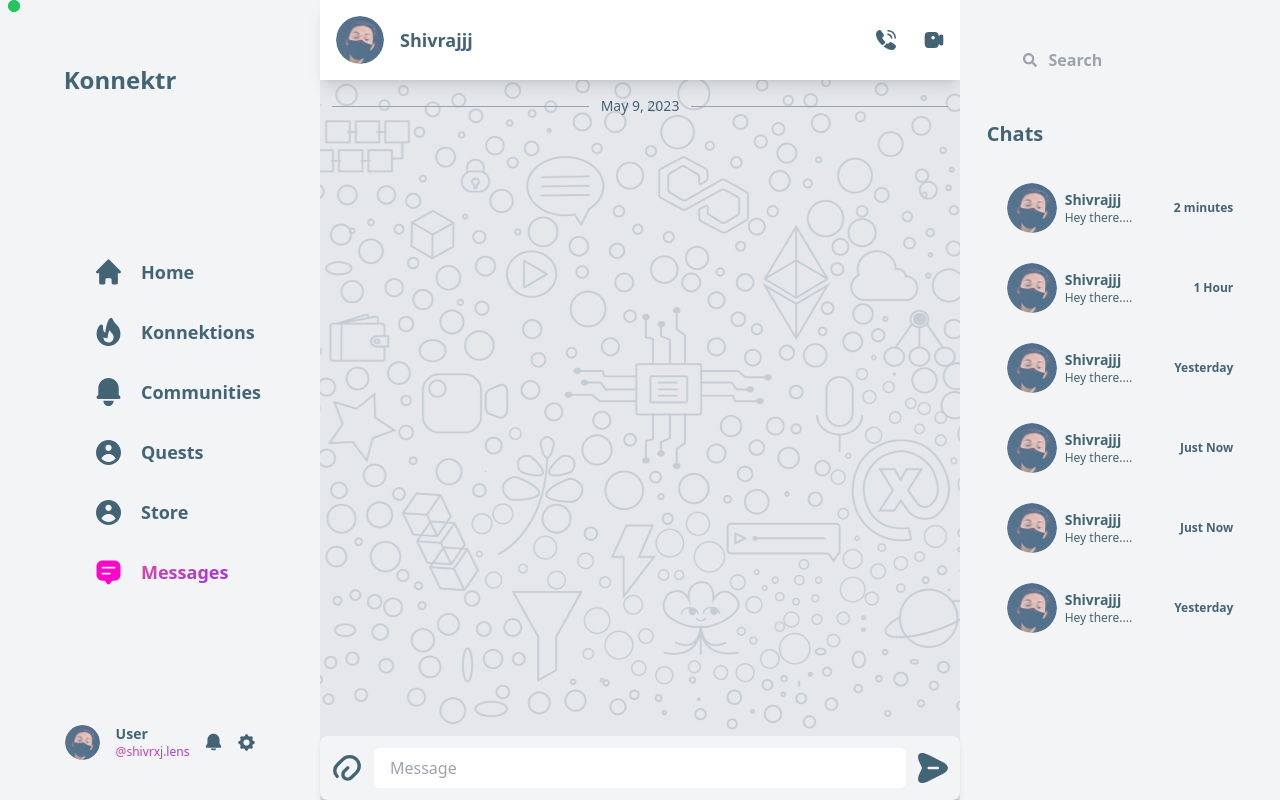
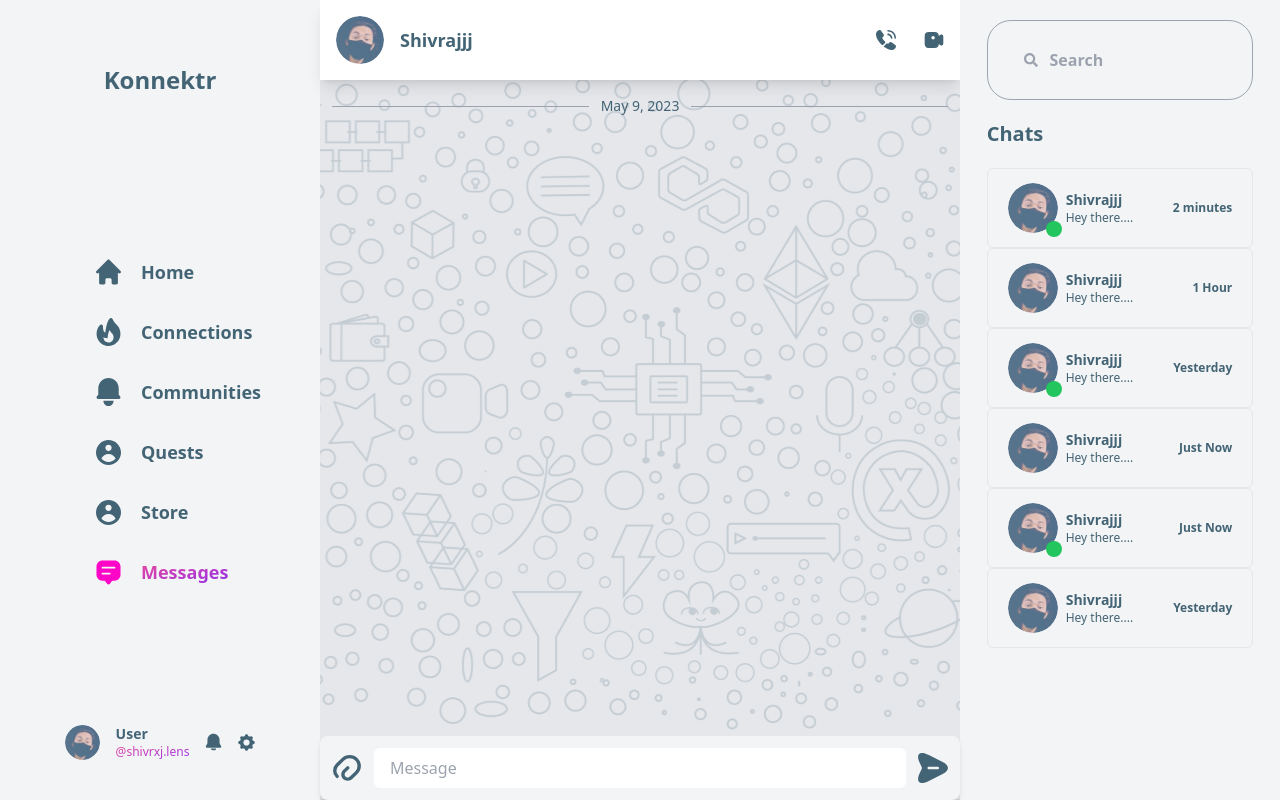
Before and after one commit to lazyfuhrer/konnektr-assignment, a Next.js app: page / in a window 1280 px wide. Built offline with nearby package versions, Linux system fonts and the light colour scheme.

Commit message:
fixed styling

```diff
--- a/src/components/Chatlist.tsx
+++ b/src/components/Chatlist.tsx
@@ -1,5 +1,5 @@
 import Image from "next/image";
-import { FaCircle, FaSearch } from "react-icons/fa";
+import { FaSearch } from "react-icons/fa";
 
 export default function Chatlist() {
   const timeStamp = [
@@ -29,7 +29,7 @@ export default function Chatlist() {
   ];
   return (
     <div className="w-5/6 mx-auto text-[#436475]">
-      <div className="flex items-center justify-between w-full h-20 px-5 rounded-3xl mt-5 mb-5">
+      <div className="flex items-center justify-between w-full h-20 px-5 rounded-3xl mt-5 mb-5 border border-gray-400">
         <div className="w-310 h-46 bg-gray-100 rounded-md flex items-center px-4 bg-red">
           <FaSearch className="text-gray-400 mr-3" />
           <input
@@ -41,14 +41,14 @@ export default function Chatlist() {
       </div>
       <h1 className="text-left font-bold text-xl mb-5">Chats</h1>
       {timeStamp.map(({isOnline, time}, index) => (
-        <div key={index} className="flex space-x-4 text-[#436475] items-center justify-between h-20 p-5 rounded-md">
+        <div key={index} className="flex space-x-4 text-[#436475] items-center justify-between h-20 p-5 rounded-md border border-gray-200">
           <div className="flex items-center space-x-2">
-            <Image className='rounded-full' src={"/images/profile.svg"} width={50} height={50} alt="profile"/>
-            {isOnline && (
-              <div className="absolute bottom-0 right-0 left-0 top-0">
-                <FaCircle className="text-green-500 text-xs" />
-              </div>
-            )}
+            <div className="relative flex-shrink-0">
+              <Image className='rounded-full' src={"/images/profile.svg"} width={50} height={50} alt="profile"/>
+              {isOnline && (
+                <div className="absolute w-4 h-4 bg-green-500 rounded-full -bottom-1 -right-1"></div>
+              )}
+            </div>
             <div className="flex flex-col">
               <span className="text-sm font-semibold">Shivrajjj</span>
               <span className="text-xs font-light">Hey there....</span>
--- a/src/components/Sidebar.tsx
+++ b/src/components/Sidebar.tsx
@@ -2,45 +2,45 @@ import Image from 'next/image';
 
 export default function Sidebar() {
   return (
-    <div className="flex flex-col h-screen bg-gray-100">
-      <div className="flex items-center justify-center h-40 text-[#436475]">
-        <span className="text-2xl font-bold -ml-20">Konnektr</span>
+    <div className="flex flex-col h-full lg:h-screen bg-gray-100">
+      <div className="flex items-center justify-center h-16 lg:h-40 text-[#436475]">
+        <span className="text-2xl font-bold">Konnektr</span>
       </div>
-      <ul className="flex-grow flex flex-col justify-center text-lg ml-20">
-        <li className="flex px-4 py-2 text-[#436475] mb-4 font-bold cursor-pointer">
+      <ul className="flex-grow flex flex-col justify-center text-lg ml-4 lg:ml-20">
+        <li className="flex px-2 lg:px-4 py-2 text-[#436475] mb-2 lg:mb-4 font-bold cursor-pointer">
           <div className="flex">
             <Image src={"/images/home.svg"} width={25} height={25} alt="Home" />
-            <span className="ml-5">Home</span>
+            <span className="ml-2 lg:ml-5">Home</span>
           </div>
         </li>
-        <li className="flex items-center px-4 py-2 text-[#436475] mb-4 font-bold cursor-pointer">
+        <li className="flex items-center px-2 lg:px-4 py-2 text-[#436475] mb-2 lg:mb-4 font-bold cursor-pointer">
           <div className="flex items-center">
             <Image src={"/images/connections.svg"} width={25} height={25} alt="Connections" />
-            <span className="ml-5">Konnektions</span>
+            <span className="ml-2 lg:ml-5">Connections</span>
           </div>
         </li>
-        <li className="flex items-center px-4 py-2 text-[#436475] mb-4 font-bold cursor-pointer">
+        <li className="flex items-center px-2 lg:px-4 py-2 text-[#436475] mb-2 lg:mb-4 font-bold cursor-pointer">
           <div className="flex items-center">
             <Image src={"/images/communities.svg"} width={25} height={25} alt="Communities" />
-            <span className="ml-5">Communities</span>
+            <span className="ml-2 lg:ml-5">Communities</span>
           </div>
         </li>
-        <li className="flex items-center px-4 py-2 text-[#436475] mb-4 font-bold cursor-pointer">
+        <li className="flex items-center px-2 lg:px-4 py-2 text-[#436475] mb-2 lg:mb-4 font-bold cursor-pointer">
           <div className="flex items-center">
             <Image src={"/images/store.svg"} width={25} height={25} alt="Quests" />
-            <span className="ml-5">Quests</span>
+            <span className="ml-2 lg:ml-5">Quests</span>
           </div>
         </li>
-        <li className="flex items-center px-4 py-2 text-[#436475] mb-4 font-bold cursor-pointer">
+        <li className="flex items-center px-2 lg:px-4 py-2 text-[#436475] mb-2 lg:mb-4 font-bold cursor-pointer">
           <div className="flex items-center">
             <Image src={"/images/store.svg"} width={25} height={25} alt="Store" />
-            <span className="ml-5">Store</span>
+            <span className="ml-2 lg:ml-5">Store</span>
           </div>
         </li>
-        <li className="flex items-center px-4 py-2 text-[#436475] font-bold cursor-pointer">
+        <li className="flex items-center px-2 lg:px-4 py-2 text-[#436475] font-bold cursor-pointer">
           <div className="flex items-center ">
             <Image src={"/images/messages.svg"} width={25} height={25} alt="Messages" />
-            <span className="ml-5 bg-gradient-to-br from-pink-500 to-purple-600 text-transparent bg-clip-text">Messages</span>
+            <span className="ml-2 lg:ml-5 bg-gradient-to-br from-pink-500 to-purple-600 text-transparent bg-clip-text">Messages</span>
           </div>
         </li>
       </ul>
```
